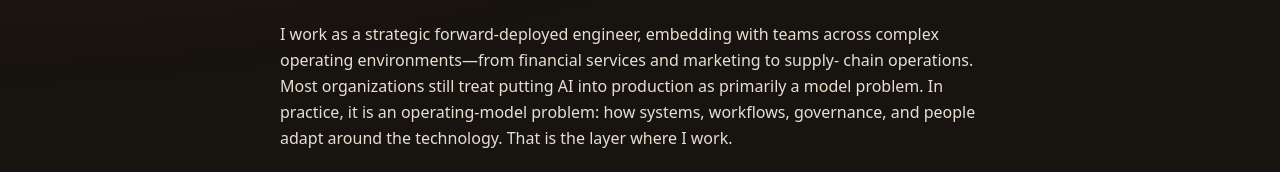
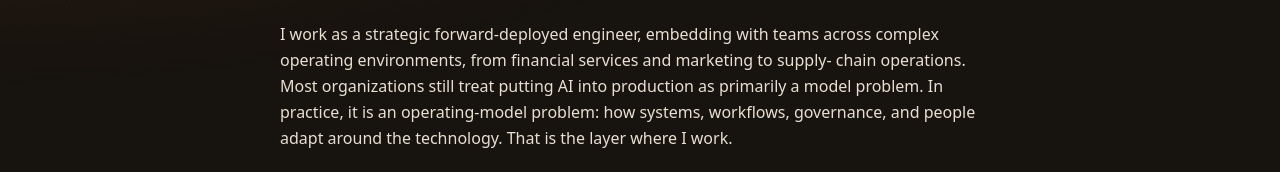
Before and after one commit to RyanMerlin/merlin-site, an Astro site: page /about in a window 1280 px wide. Shown: the part 489-661 px from the top of the page. Built offline with nearby package versions, Linux system fonts and the light colour scheme; Astro itself is replaced by a stand-in of ours.

Commit message:
style(about): em dash -> comma in the operating-model paragraph
Co-Authored-By: Claude Opus 4.8 <noreply@anthropic.com>
Claude-Session: https://claude.ai/code/session_01UPDb6VuKZQmPkUsmaVDq4H

```diff
--- a/src/pages/about.astro
+++ b/src/pages/about.astro
@@ -37,7 +37,7 @@ import Base from '../layouts/Base.astro';
 
 			<p>
 				I work as a strategic forward-deployed engineer, embedding with teams across
-				complex operating environments—from financial services and marketing to supply-
+				complex operating environments, from financial services and marketing to supply-
 				chain operations. Most organizations still treat putting AI into production as primarily
 				a model problem. In practice, it is an operating-model problem: how systems,
 				workflows, governance, and people adapt around the technology.
```
